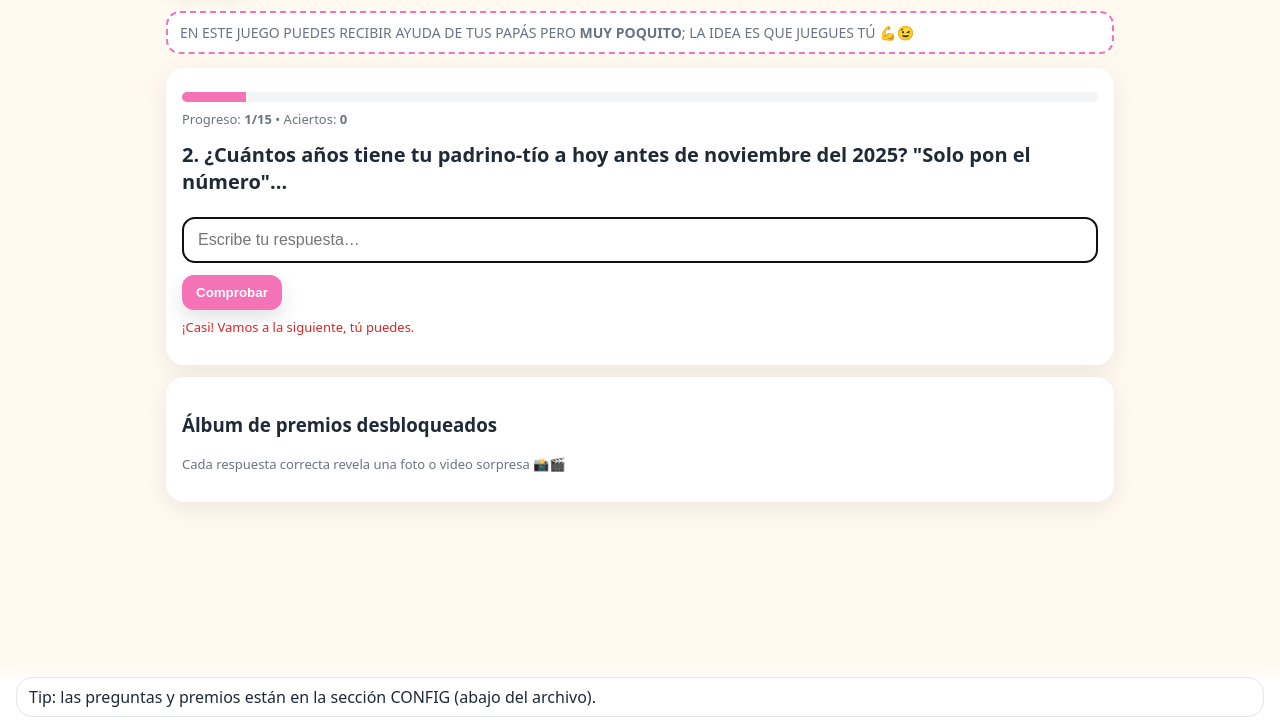
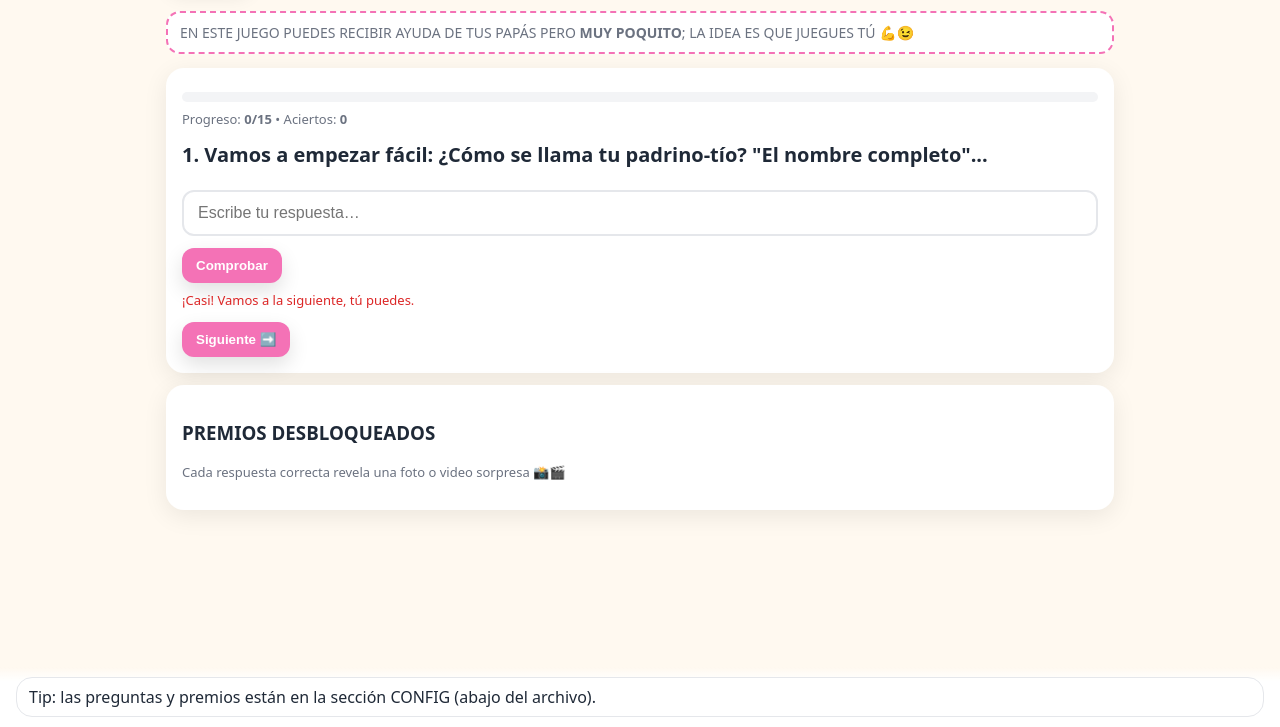
Before and after one commit to Gaalcemo/ISABELLA-JUEGO-DE-PREGUNTAS, a plain HTML site: page index.html in a window 1280 px wide. Both pictures are taken after a click on the button "Comprobar". Shown: the part 73-800 px from the top of the page. Drawn offline with Linux system fonts and the light colour scheme.

Commit message:
Update index.html

```diff
--- a/index.html
+++ b/index.html
@@ -36,10 +36,13 @@ button.option.wrong{border-color:var(--bad);outline:3px solid rgba(220,38,38,.2)
 .btn[disabled]{opacity:.6;cursor:not-allowed;box-shadow:none}
 .input{width:100%;padding:12px 14px;border:2px solid #e5e7eb;border-radius:12px;font-size:16px;margin-top:10px}
 .small{color:var(--muted);font-size:13px;margin-top:8px}
-.gallery{display:grid;grid-template-columns:repeat(auto-fill, minmax(160px,1fr));gap:12px}
+
+/* GALERÍA: tamaño doble (320px alto) */
+.gallery{display:grid;grid-template-columns:repeat(auto-fill, minmax(320px,1fr));gap:16px}
 .gallery figure{margin:0;background:white;border-radius:16px;overflow:hidden;border:2px dashed var(--accent);}
-.gallery img, .gallery video{width:100%;height:160px;object-fit:cover;display:block;background:#000}
-.gallery figcaption{text-align:center;padding:6px 8px;font-size:13px;color:var(--muted)}
+.gallery img, .gallery video{width:100%;height:320px;object-fit:cover;display:block;background:#000}
+.gallery figcaption{text-align:center;padding:6px 8px;font-size:14px;color:var(--muted)}
+
 .footer{position:fixed;left:0;right:0;bottom:0;background:linear-gradient(180deg, rgba(255,255,255,0), rgba(255,255,255,1) 24%);padding:10px 16px}
 .footer .bar{background:white;border:1px solid #e5e7eb;border-radius:16px;padding:8px 12px;display:flex;justify-content:space-between;align-items:center;gap:8px}
 .kid-emoji{font-size:22px}
@@ -70,10 +73,13 @@ button.option.wrong{border-color:var(--bad);outline:3px solid rgba(220,38,38,.2)
       </div>
 
       <p id="feedback" class="small"></p>
+      <div class="controls hidden" id="nextRow">
+        <button id="nextBtn" class="btn" onclick="nextQuestion()">Siguiente ➡️</button>
+      </div>
     </div>
 
     <div class="card">
-      <h3>Álbum de premios desbloqueados</h3>
+      <h3>PREMIOS DESBLOQUEADOS</h3>
       <p class="small">Cada respuesta correcta revela una foto o video sorpresa 📸🎬</p>
       <div id="galeria" class="gallery"></div>
     </div>
@@ -91,11 +97,11 @@ button.option.wrong{border-color:var(--bad);outline:3px solid rgba(220,38,38,.2)
 
 <script>
 /* ======== CONFIGURACIÓN =========
- - Tipos de pregunta soportados:
-   { type: 'mc', q: '¿Pregunta?', options: ['A','B','C'], answerIndex: 1 }
-   { type: 'text', q: '¿Pregunta abierta?', answerText: ['respuesta1','respuesta2'] } // sin acentos/mayúsculas
- - Cada premio puede tener varias imágenes y/o videos:
-   { media: [ {type:'image', src:'...'}, {type:'video', src:'...'} ], caption:'mensaje' }
+   Tipos de pregunta:
+   { type:'text', q:'...', answerText:['respuesta1','respuesta2'] }  // no sensible a mayúsculas/acentos
+   También soporta 'mc' con opciones si quisieras mezclar.
+   Cada premio puede tener varias imágenes y/o videos:
+   { media: [ {type:'image'|'video', src:'...'}, ... ], caption:'mensaje' }
 */
 const CONFIG = {
   title: "Aventura de Adivinanzas — Isabella",
@@ -120,7 +126,6 @@ const CONFIG = {
     { type: "text", q: "15. Piensa en la razón más importante para estar viva, piensa en Aquel que todo lo puede y siempre está contigo… Escríbelo aquí (PISTA: 4 letras)", answerText: ["Dios","DIOS"] }
   ],
 
-  // URLs en modo RAW para que carguen como archivos directos
   prizes: [
     { media: [ {type:'image', src:'https://raw.githubusercontent.com/Gaalcemo/ISABELLA-JUEGO-DE-PREGUNTAS/main/IMG_20230805_182026.jpg'} ], caption: "Recuerda que tienes un tío loco que te ama" },
     { media: [ {type:'image', src:'https://raw.githubusercontent.com/Gaalcemo/ISABELLA-JUEGO-DE-PREGUNTAS/main/IMG_20230805_131736.jpg'} ], caption: "Siempre has sido muy valiente y aventurera" },
@@ -175,14 +180,14 @@ const $$ = (sel) => Array.from(document.querySelectorAll(sel));
 
 function normalize(s){
   return (s||'').toString()
-    .normalize('NFD').replace(/\p{Diacritic}/gu,'')
-    .replace(/\s*,\s*/g, ',')   // normaliza comas
+    .normalize('NFD').replace(/\p{Diacritic}/gu,'') // sin acentos
+    .replace(/\s*,\s*/g, ',')                        // comas normalizadas
     .trim().toLowerCase();
 }
 
 function setProgress(){
   const pct = Math.round((state.i) / state.total * 100);
-  $('.progress > div').style.width = pct + '%';
+  document.querySelector('.progress > div').style.width = pct + '%';
   $('#progreso').textContent = state.i + '/' + state.total;
   $('#aciertos').textContent = state.correctas;
 }
@@ -193,6 +198,9 @@ function renderQuestion(){
   $('#qtext').textContent = q.q;
   $('#options').innerHTML = '';
   $('#answerRow').classList.add('hidden');
+  $('#feedback').textContent = '';
+  $('#nextRow').classList.add('hidden');
+
   if(q.type === 'mc'){
     q.options.forEach((op,idx)=>{
       const btn = document.createElement('button');
@@ -265,11 +273,6 @@ function revealPrize(){
   state.reveladas++;
 }
 
-function nextQuestion(){
-  state.i++;
-  renderQuestion();
-}
-
 function checkMC(idx){
   const q = CONFIG.questions[state.i];
   const ok = idx === q.answerIndex;
@@ -296,11 +299,17 @@ function feedback(ok){
     $('#feedback').style.color = 'var(--bad)';
   }
   setProgress();
-  setTimeout(nextQuestion, 900);
+  // Avanza solo cuando el usuario pulse "Siguiente"
+  document.getElementById('nextRow').classList.remove('hidden');
+}
+
+function nextQuestion(){
+  state.i++;
+  renderQuestion();
 }
 
 function endGame(){
-  $('.progress > div').style.width = '100%';
+  document.querySelector('.progress > div').style.width = '100%';
   $('#progreso').textContent = state.total + '/' + state.total;
   $('#qcard').classList.add('hidden');
   $('#final').classList.remove('hidden');
```
